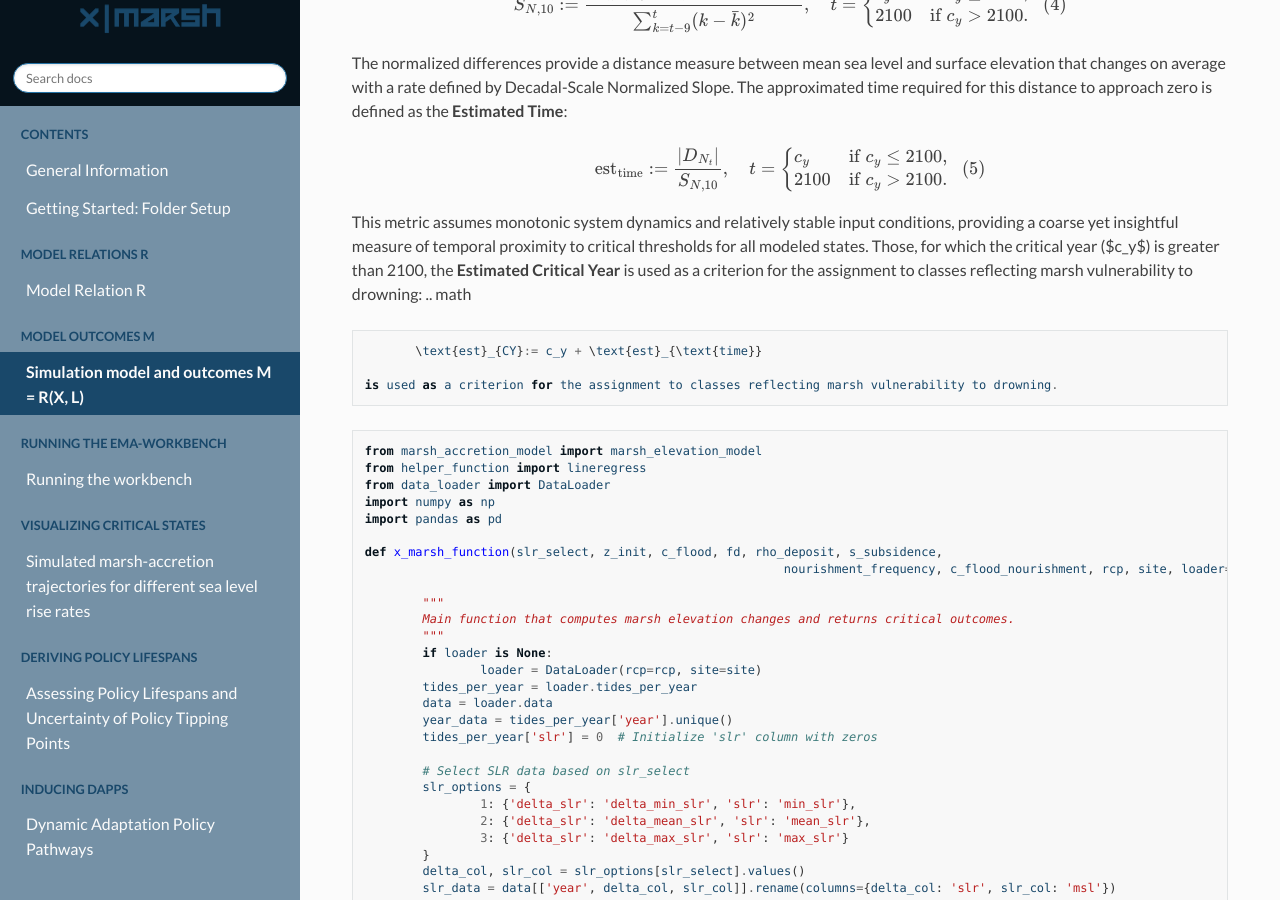
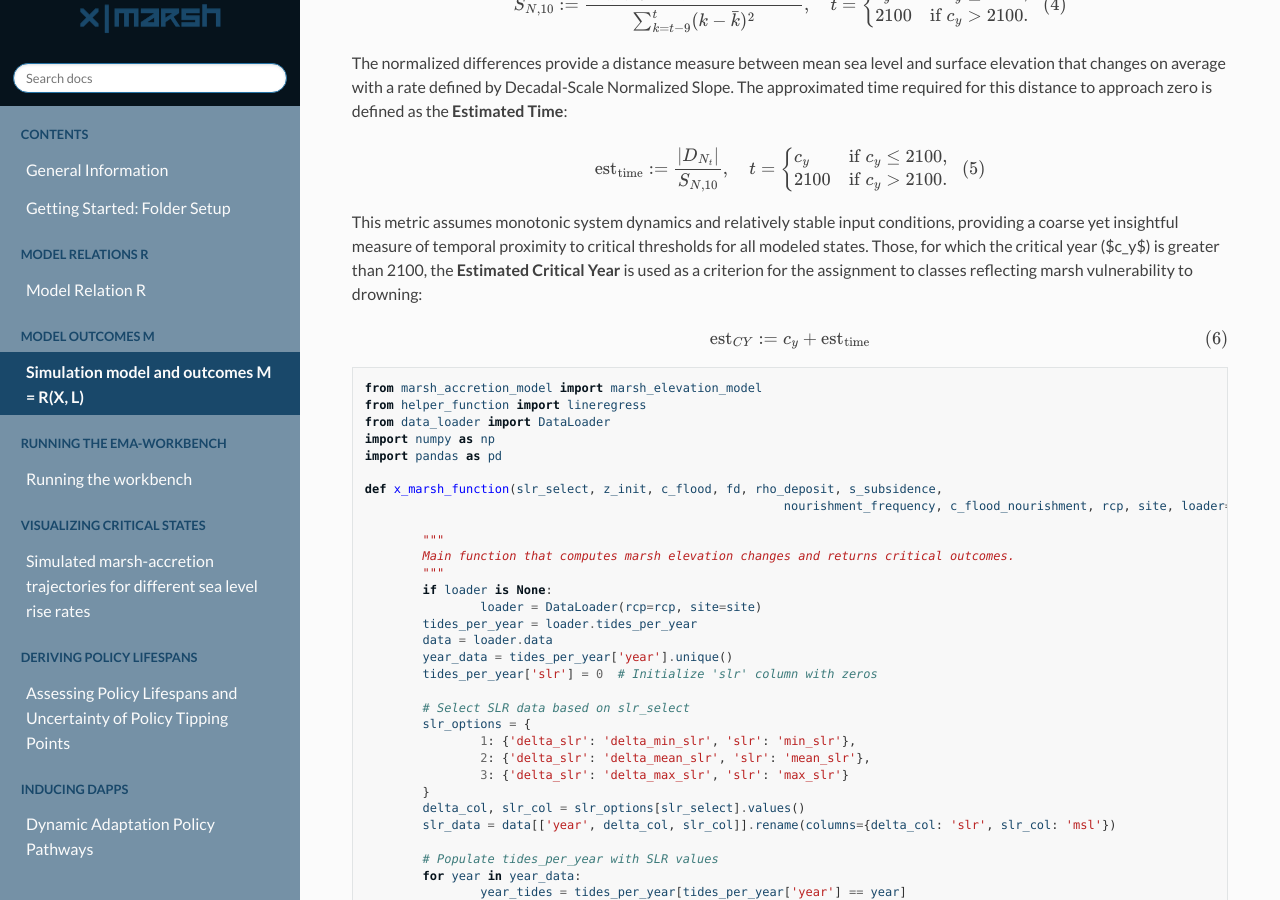
Before and after one commit to christineschottmueller/x-marsh, a Sphinx documentation site: the page built from docs/chapter_03/03_x_marsh_model.rst, in a window 1280 px wide and 900 px high, scrolled down 846 px. Built offline with Sphinx 7.4.7 and the Read the Docs theme 3.1.0, drawn with Linux system fonts in a browser that asks for light colours.

Commit message:
Update chapter files

```diff
--- a/docs/chapter_03/03_x_marsh_model.rst
+++ b/docs/chapter_03/03_x_marsh_model.rst
@@ -61,11 +61,11 @@ The normalized differences provide a distance measure between mean sea level and
 
 This metric assumes monotonic system dynamics and relatively stable input conditions, providing a coarse yet insightful measure of temporal proximity to critical thresholds for all modeled states.
 Those, for which the critical year ($c_y$) is greater than 2100, the **Estimated Critical Year** is used as a criterion for the assignment to classes reflecting marsh vulnerability to drowning:
+
 .. math ::
 
 	\text{est}_{CY}:= c_y + \text{est}_{\text{time}}
 
- is used as a criterion for the assignment to classes reflecting marsh vulnerability to drowning.
 .. code:: ipython3
 
 	from marsh_accretion_model import marsh_elevation_model
```
